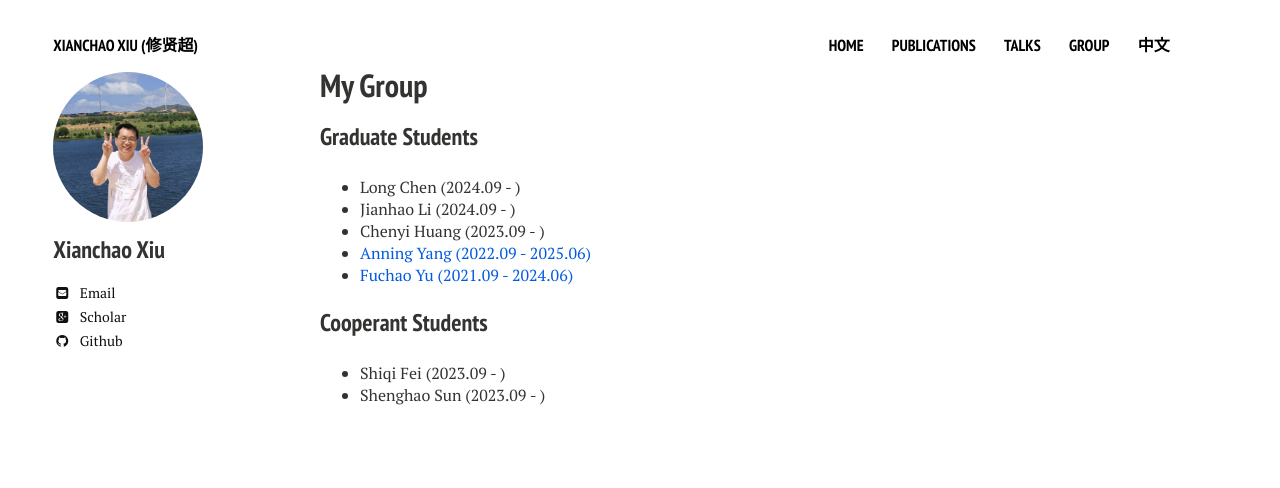
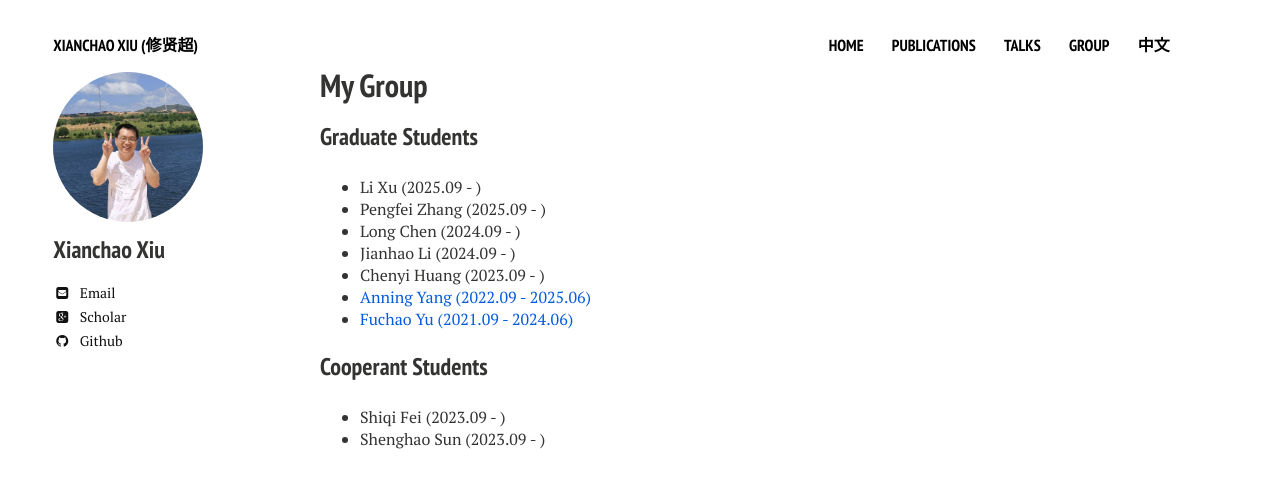
Before and after one commit to xianchaoxiu/xianchaoxiu.github.io, a Jekyll site: the page built from group/index.md, in a window 1280 px wide. Shown: the top 488 px of the page. Built offline with Jekyll 4.4.1, drawn with Linux system fonts in a browser that asks for light colours; nearby versions of some CDN libraries.

Commit message:
Update index.md

```diff
--- a/group/index.md
+++ b/group/index.md
@@ -9,6 +9,8 @@ share: false
 
 
 ### Graduate Students
+* Li Xu (2025.09 - )  <br>
+* Pengfei Zhang (2025.09 - ) <br>
 * Long Chen (2024.09 - )  <br>
 * Jianhao Li (2024.09 - ) <br>
 * Chenyi Huang (2023.09 - ) <br>
```
